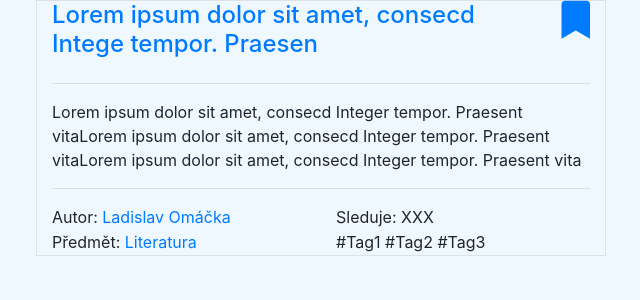
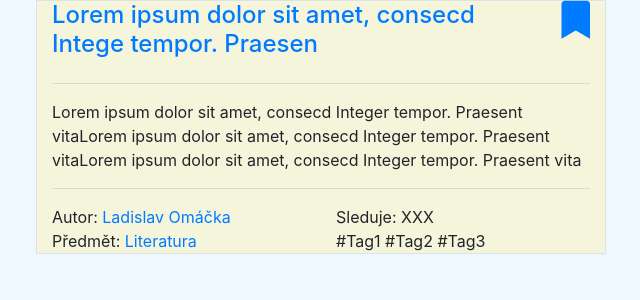
Before and after one commit to skola-vsech/skolavsech, a PHP site: page /seznam.html in a window 1280 px wide. Shown: the top 300 px of the page, without its empty margins (34-674 px from the left). Run offline with PHP 8.4, Linux system fonts and the light colour scheme.

Commit message:
Update main.css

```diff
--- a/SkolaVsech.cz-verze 2/css/main.css
+++ b/SkolaVsech.cz-verze 2/css/main.css
@@ -4,7 +4,7 @@ body {
 }
 
 p {
-    margin-bottom: 1px;
+    margin-bottom: 0px;
 }
 
 /* NAVBAR */
@@ -29,6 +29,8 @@ p {
 
 
 /* Login and Register Form :D */
+
+
 :root {
   --input-padding-x: 1.5rem;
   --input-padding-y: .75rem;
@@ -143,11 +145,18 @@ p {
   background-color: #3b5998;
 }
 
-/* PROFILE-TOP */
-
 .register-form {
 	margin-top: 80px;
 }
-.profile-top {
-    background: Beige
+
+/* PROFILE-TOP */
+
+
+
+.seznam {
+    background: Beige;
 }
+
+.profil-vrch {
+    background: Beige;
+}
```
